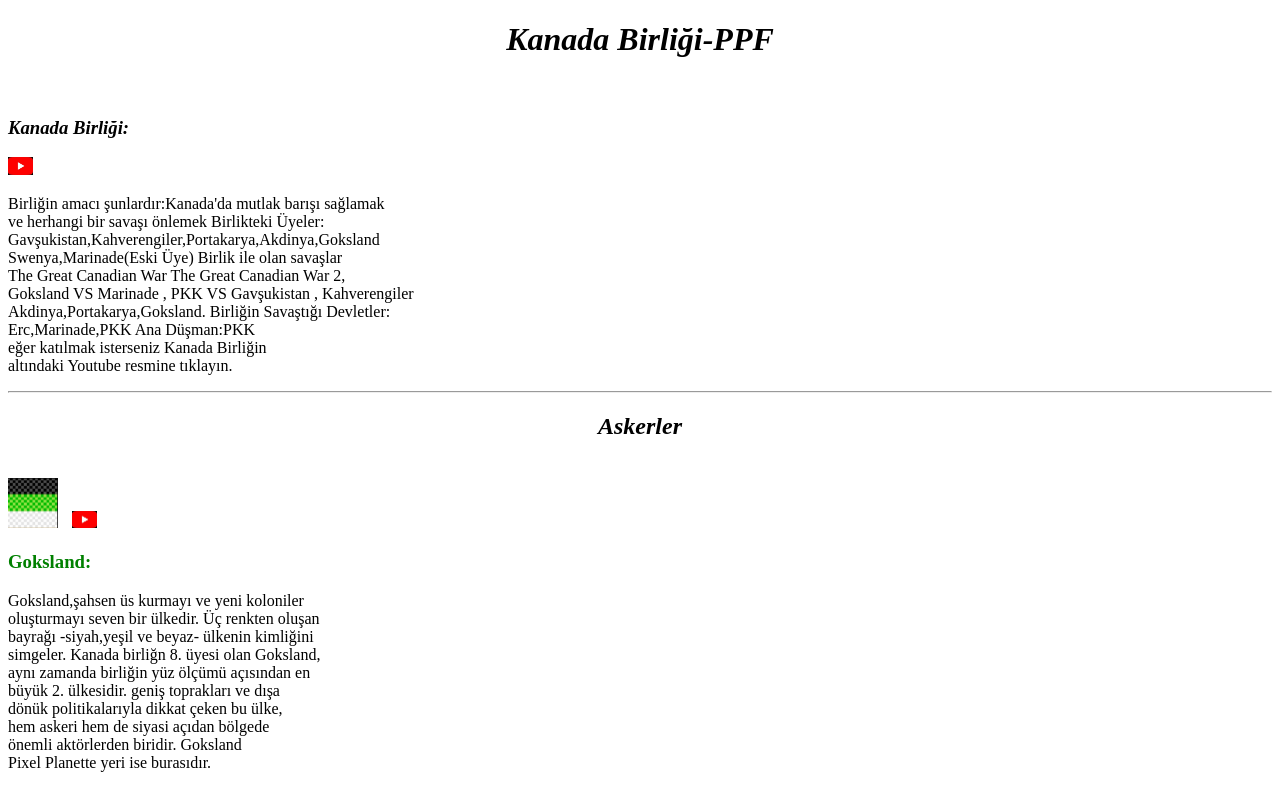
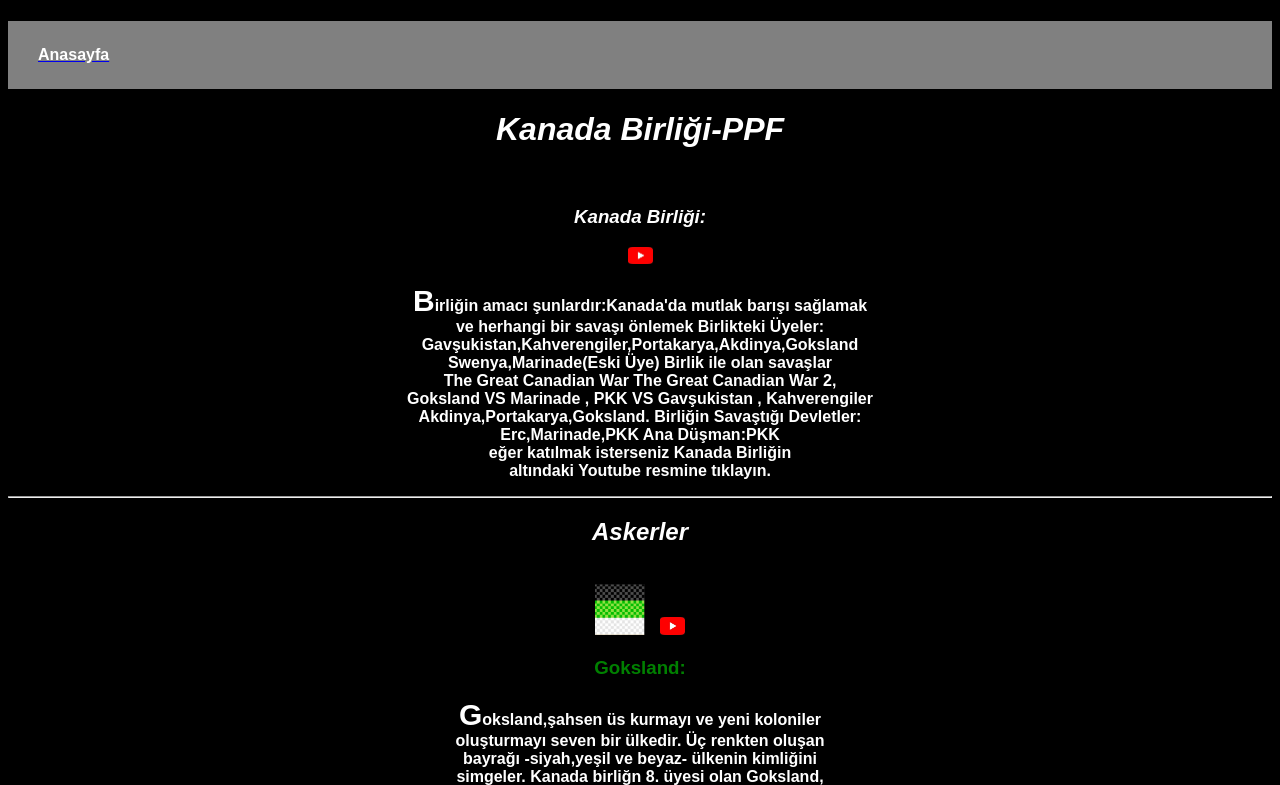
Before and after one commit to yusufsd-tech/kanada--birligi-ppf, a plain HTML site: page index.html in a window 1280 px wide. Shown: the top 785 px of the page. Drawn offline with Linux system fonts and the light colour scheme.

Commit message:
Add files via upload

```diff
--- a/index.html
+++ b/index.html
@@ -6,13 +6,18 @@
     <meta name="descript" content="Kanada Birliğ PPF">
     <meta http-equiv="refresh" content="60">
     <title>Kanada Birliğ-PPF</title>
+    <link rel="stylesheet" href="yusuf.css">
 </head>
 <body>
-    <h1 style="text-align: center;">
-        <span><i>Kanada Birliği-PPF </i></span>
-    </h1>
+
+   <div>  <a href="index.html"><h4 class="ans">Anasayfa</h4> </a> </div>
+
+
+   <div class="a"> <h1 style="text-align: center;" >
+       <i>Kanada Birliği-PPF </i>
+    </h1> </div>
     <br>
-    <h3> <i>Kanada Birliği: </i></h3>
+    <div> <h3> <i class="b">Kanada Birliği: </i></h3></div>
     <a href="https://www.youtube.com/@PPFKanadaBirli%C4%9Fi"
     target="_blank">
         <img src="Ekran görüntüsü 2025-06-11 173334.png" width="25px" alt=""> </a>
@@ -101,9 +106,10 @@
         <br>
         çok yerde mevcuttur. Pixel Planet Fun yerimiz
         <br>
-        budur
-    </p>
-<img  src="Ekran görüntüsü 2025-06-14 200904.png" width="400px" alt="">
+        budur.
+        <p>
+
+<img  src="Ekran görüntüsü 2025-06-14 200904.png" width="360px" alt="">
     <p>
         Birliğimize uygun hareket ederiz.
         <br>
--- /dev/null
+++ b/yusuf.css
@@ -0,0 +1,45 @@
+*{
+    box-sizing: border-box;
+}
+
+body{
+    background-color: black;
+    text-align: center;
+    font-family:  sans-serif;
+    font-weight: bolder;
+}
+
+p::first-letter{
+
+    font-size: 30px;
+}
+
+.a{
+    color: white;
+    background-color: black;
+
+
+
+}
+
+
+
+
+.b{
+    color: white;
+}
+
+p{
+    color: white;
+}
+
+i{
+    color: white;
+}
+
+.ans{
+    color: white;
+    background-color: grey;
+    text-align: left;
+    padding: 25px 30px;
+}
```
